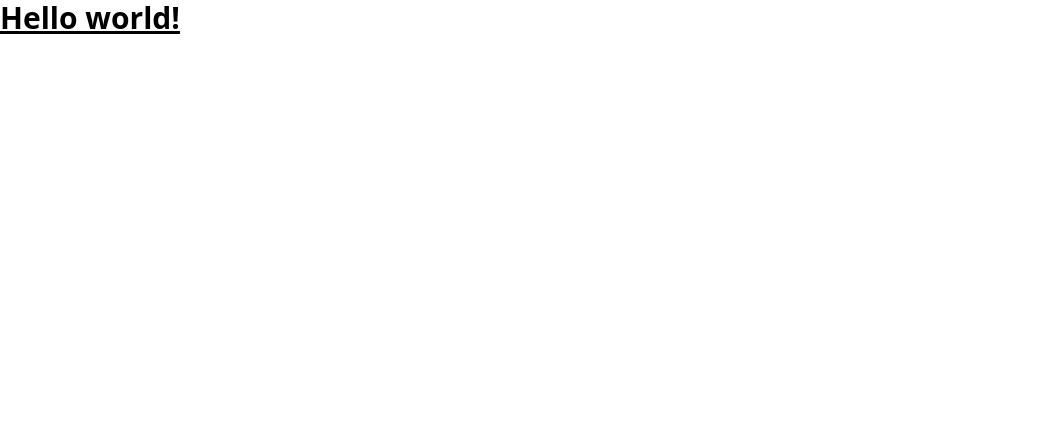
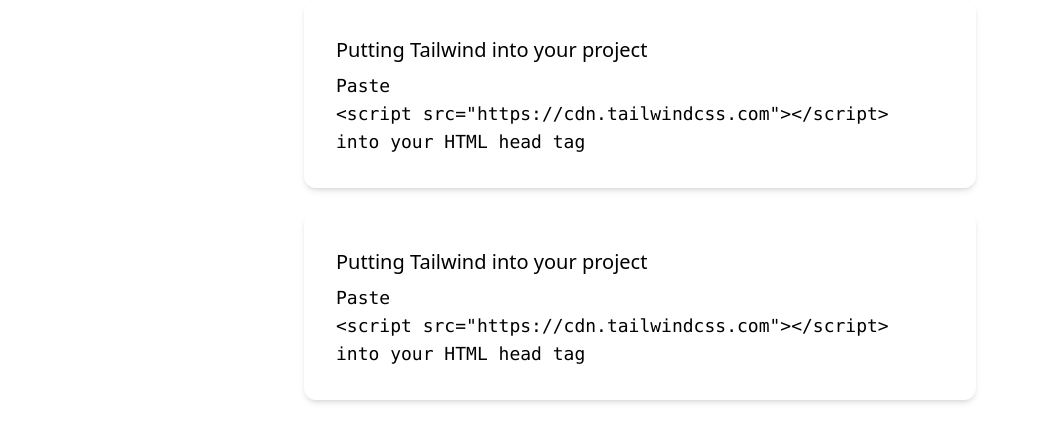
Before and after one commit to Maqarov787/mquintero50, a plain HTML site: page 20_tw_DynamicDuo_casadoV_quinteroM/home.html in a window 1280 px wide. Shown: the whole page, without its empty margins (0-1039 px from the left). Drawn offline with nearby package versions, Linux system fonts and the light colour scheme.

Commit message:
End of class

```diff
--- a/20_tw_DynamicDuo_casadoV_quinteroM/home.html
+++ b/20_tw_DynamicDuo_casadoV_quinteroM/home.html
@@ -6,21 +6,24 @@
   <meta charset="UTF-8">
   <meta name="viewport" content="width=device-width, initial-scale=1.0">
   <script src="https://cdn.tailwindcss.com"></script>
-  <script>
-  tailwind.config = {
-      theme: {
-          extend: {
-              colors: {
-                  'victor': '#da373d',
-              }
-          }
-      }
-  }
-  </script>
-</head>
+
 <body>
-  <h1 class="text-3xl font-bold underline">
-    Hello world!
-  </h1>
+  <div class="max-w-md mx-auto bg-white rounded-xl shadow-md overflow-hidden md:max-w-2xl">
+  <div class="md:flex">
+    <div class="p-8">
+      <p class="block mt-1 text-base md:text-lg lg:text-xl leading-tight font-medium hover:underline">Putting Tailwind into your project</p>
+      <p><pre class="mt-2 text-sm md:text-base lg:text-lg">Paste <br>&lt;script src="https://cdn.tailwindcss.com"&gt;&lt;/script&gt;<br>into your HTML head tag</pre></p>
+    </div>
+  </div>
+</div>
+<br>
+  <div class="max-w-md mx-auto bg-white rounded-xl shadow-md overflow-hidden md:max-w-2xl">
+  <div class="md:flex">
+    <div class="p-8">
+      <p class="block mt-1 text-base md:text-lg lg:text-xl leading-tight font-medium hover:underline">Putting Tailwind into your project</p>
+      <p><pre class="mt-2 text-sm md:text-base lg:text-lg">Paste <br>&lt;script src="https://cdn.tailwindcss.com"&gt;&lt;/script&gt;<br>into your HTML head tag</pre></p>
+    </div>
+  </div>
+</div>
 </body>
 </html>
```
